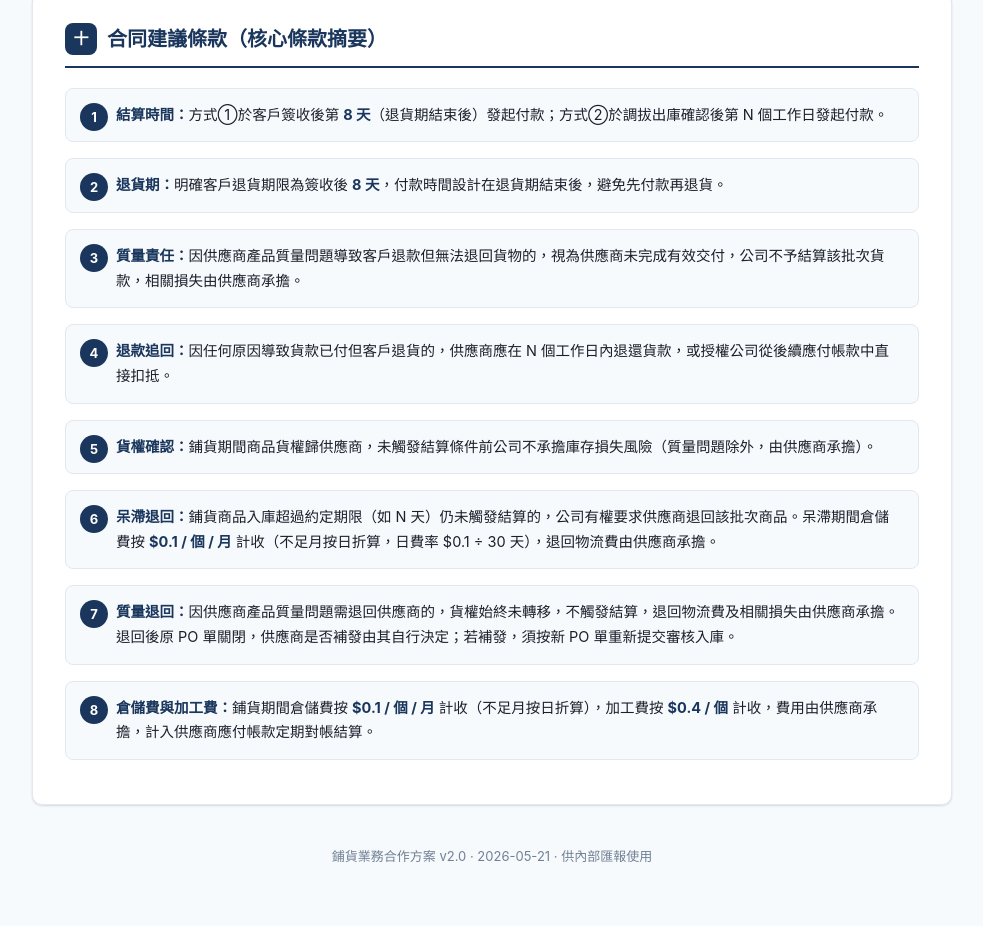
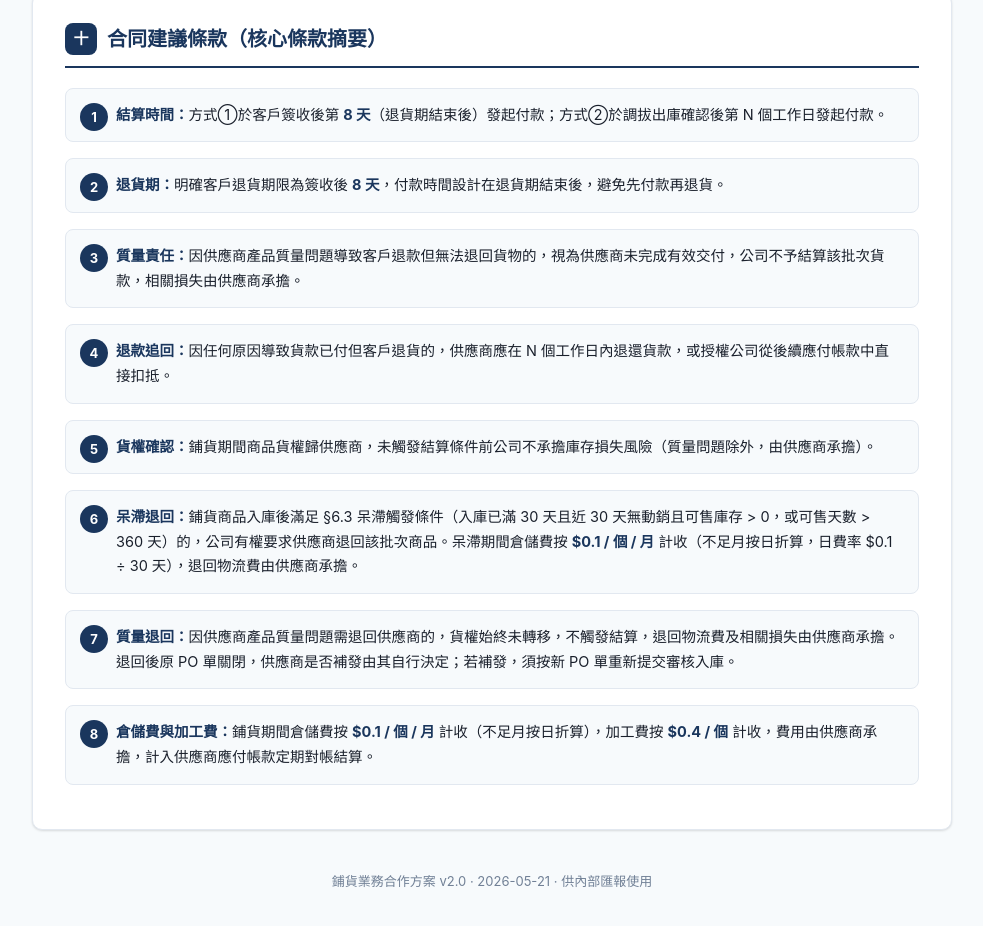
Before and after one commit to heryma99/puhuo-proposal, a plain HTML site: page index.html in a window 1280 px wide. Shown: the part 9911-10837 px from the top of the page, without its empty margins (148-1131 px from the left). Drawn offline with Linux system fonts and the light colour scheme.

Commit message:
fix: replace stale N placeholder in §10.6 with actual trigger conditions

```diff
--- a/index.html
+++ b/index.html
@@ -775,7 +775,7 @@
       <li><strong>質量責任：</strong>因供應商產品質量問題導致客戶退款但無法退回貨物的，視為供應商未完成有效交付，公司不予結算該批次貨款，相關損失由供應商承擔。</li>
       <li><strong>退款追回：</strong>因任何原因導致貨款已付但客戶退貨的，供應商應在 N 個工作日內退還貨款，或授權公司從後續應付帳款中直接扣抵。</li>
       <li><strong>貨權確認：</strong>鋪貨期間商品貨權歸供應商，未觸發結算條件前公司不承擔庫存損失風險（質量問題除外，由供應商承擔）。</li>
-      <li><strong>呆滯退回：</strong>鋪貨商品入庫超過約定期限（如 N 天）仍未觸發結算的，公司有權要求供應商退回該批次商品。呆滯期間倉儲費按 <strong>$0.1 / 個 / 月</strong> 計收（不足月按日折算，日費率 $0.1 ÷ 30 天），退回物流費由供應商承擔。</li>
+      <li><strong>呆滯退回：</strong>鋪貨商品入庫後滿足 §6.3 呆滯觸發條件（入庫已滿 30 天且近 30 天無動銷且可售庫存 > 0，或可售天數 > 360 天）的，公司有權要求供應商退回該批次商品。呆滯期間倉儲費按 <strong>$0.1 / 個 / 月</strong> 計收（不足月按日折算，日費率 $0.1 ÷ 30 天），退回物流費由供應商承擔。</li>
       <li><strong>質量退回：</strong>因供應商產品質量問題需退回供應商的，貨權始終未轉移，不觸發結算，退回物流費及相關損失由供應商承擔。退回後原 PO 單關閉，供應商是否補發由其自行決定；若補發，須按新 PO 單重新提交審核入庫。</li>
       <li><strong>倉儲費與加工費：</strong>鋪貨期間倉儲費按 <strong>$0.1 / 個 / 月</strong> 計收（不足月按日折算），加工費按 <strong>$0.4 / 個</strong> 計收，費用由供應商承擔，計入供應商應付帳款定期對帳結算。</li>
     </ol>
```
